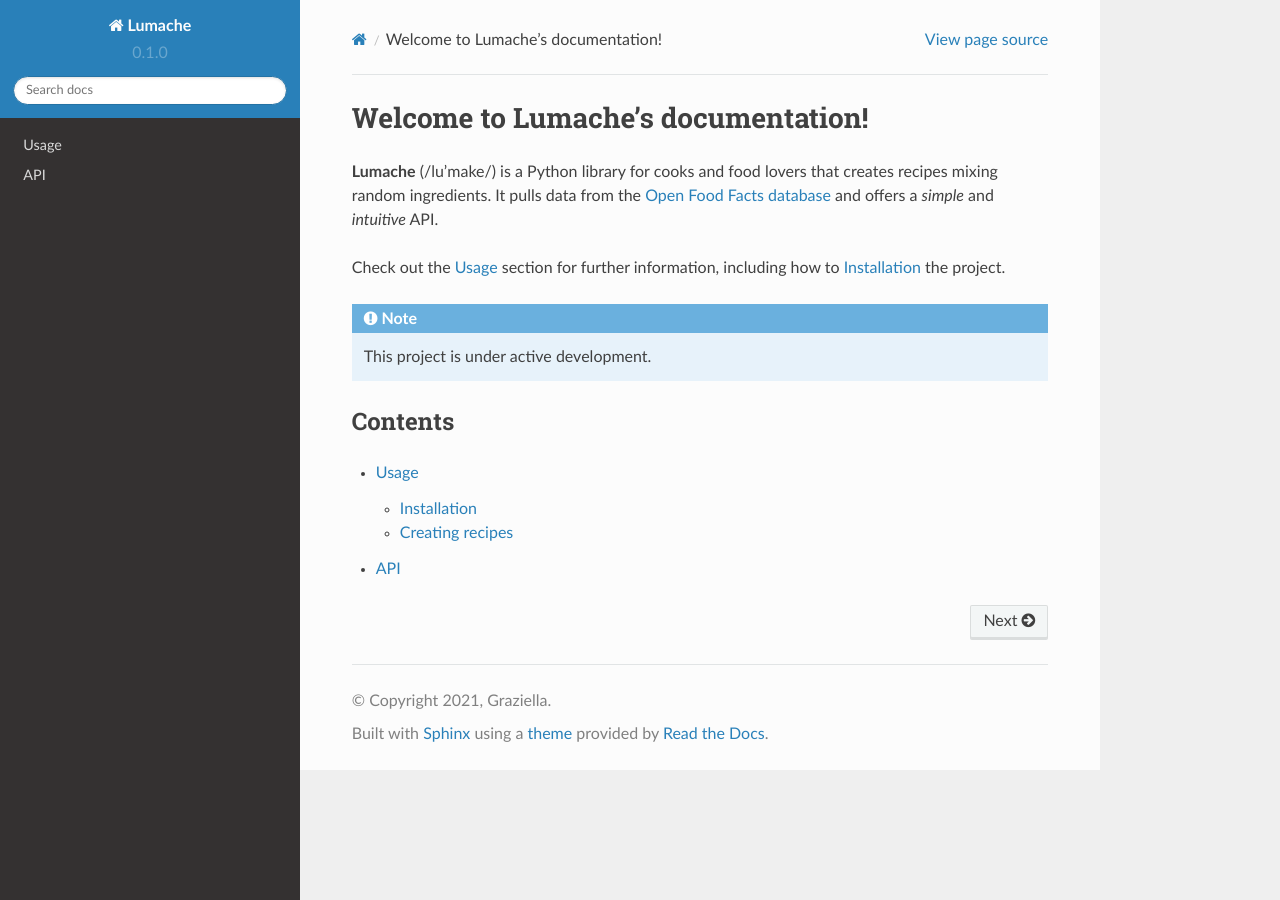
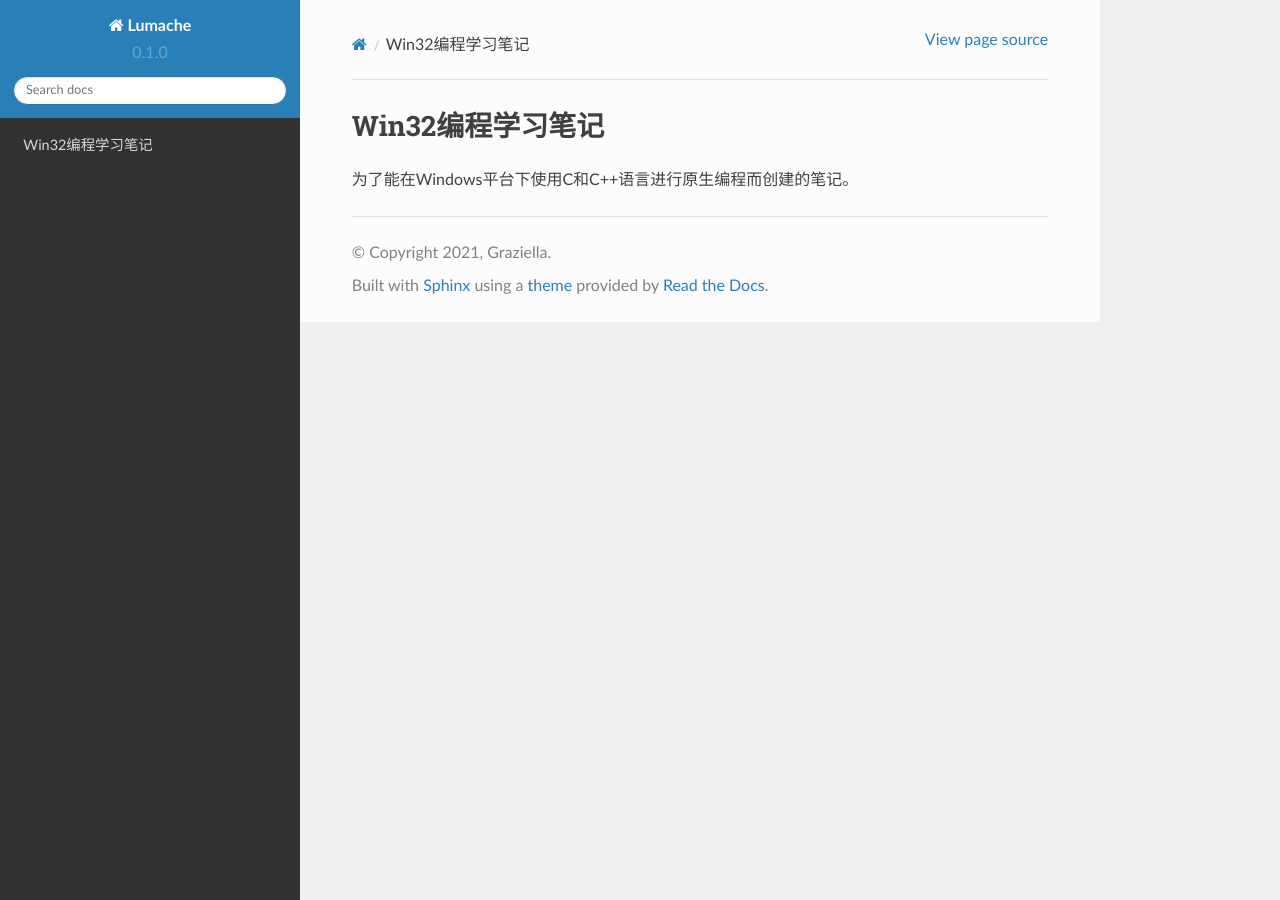
Before and after one commit to readthedocs/tutorial-template, a Sphinx documentation site: the page built from docs/source/index.rst, in a window 1280 px wide. Built offline with Sphinx 7.4.7 and the Read the Docs theme 2.0.0, drawn with Linux system fonts in a browser that asks for light colours.

Commit message:
Update index.rst

```diff
--- a/docs/source/index.rst
+++ b/docs/source/index.rst
@@ -1,22 +1,3 @@
-Welcome to Lumache's documentation!
+Win32编程学习笔记
 ===================================
-
-**Lumache** (/lu'make/) is a Python library for cooks and food lovers
-that creates recipes mixing random ingredients.
-It pulls data from the `Open Food Facts database <https://world.openfoodfacts.org/>`_
-and offers a *simple* and *intuitive* API.
-
-Check out the :doc:`usage` section for further information, including
-how to :ref:`installation` the project.
-
-.. note::
-
-   This project is under active development.
-
-Contents
---------
-
-.. toctree::
-
-   usage
-   api
+为了能在Windows平台下使用C和C++语言进行原生编程而创建的笔记。
```
